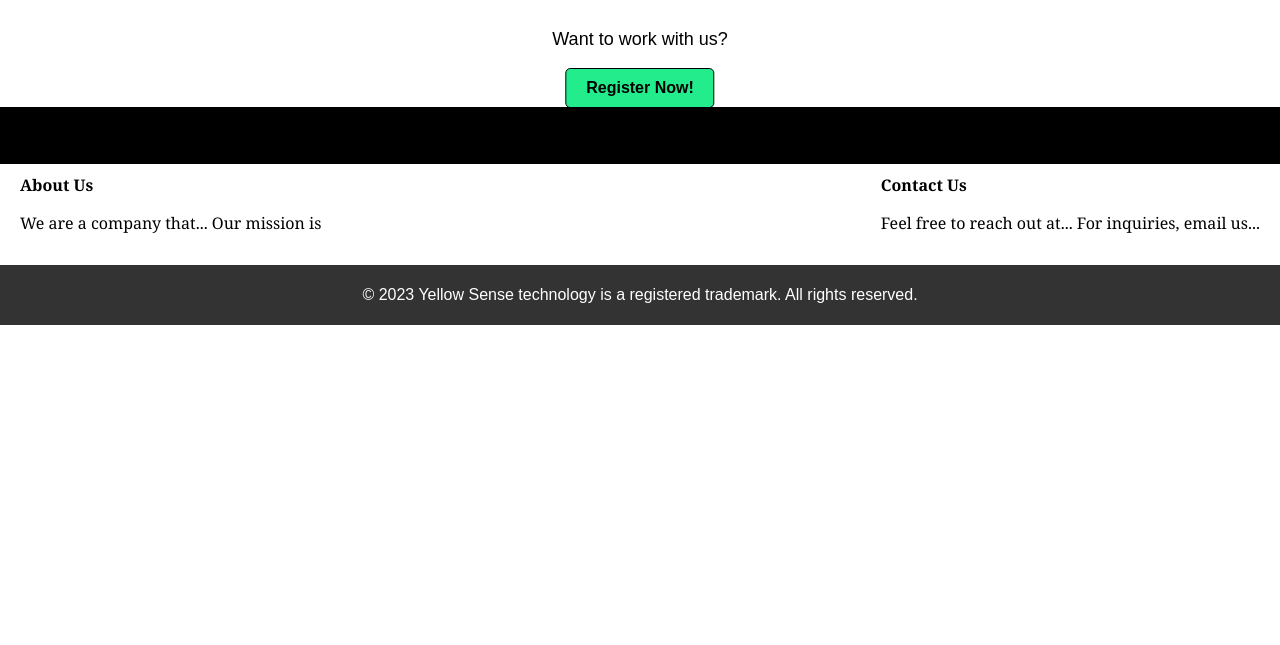
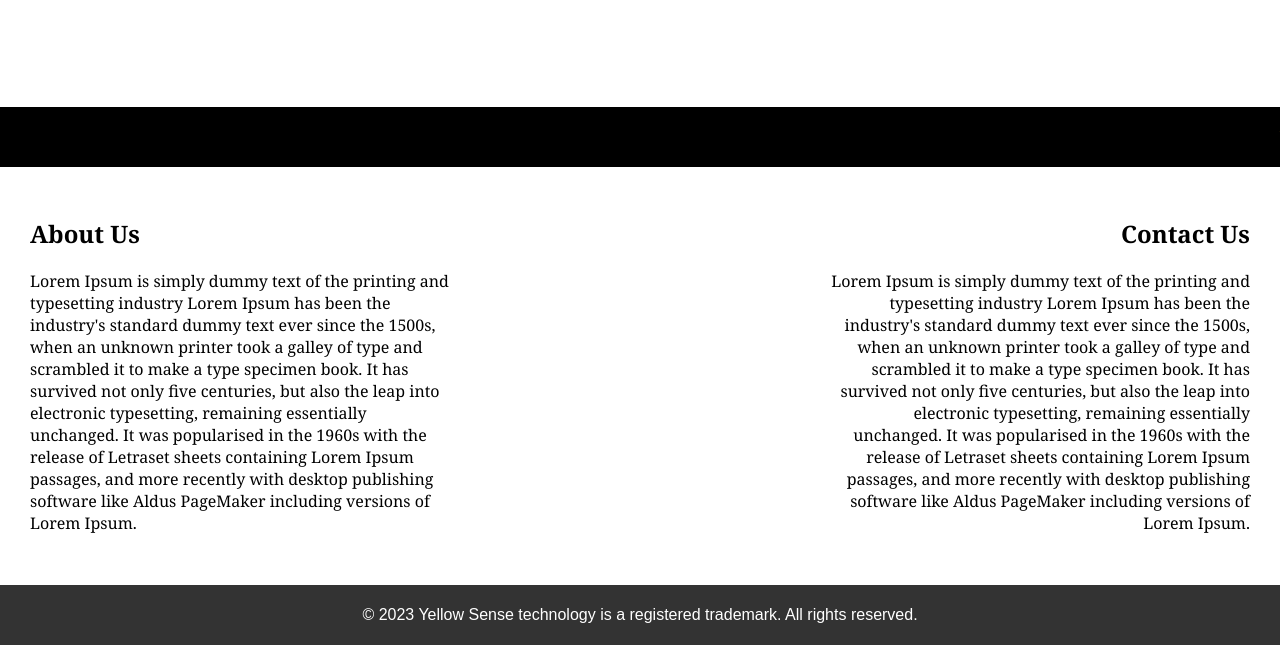
Before and after one commit to prakhaarr/BookingWeb, a plain HTML site: page index.html in a window 1280 px wide. Shown: the part 542-1187 px from the top of the page. Before the commit the page ends 867 px from the top, so only its background shows below. Drawn offline with nearby package versions, Linux system fonts and the light colour scheme.

Commit message:
Add files via upload

```diff
--- a/index.html
+++ b/index.html
@@ -36,7 +36,7 @@
         }
     </script>
 
-    <!-- Kashish -->
+
     <div class="center-text">
         <p>Want to work with us?</p>
         <button class="register-button" onclick="redirectToRegisterNow()">Register Now!</button>
@@ -47,7 +47,7 @@
         }
     </script>
 
-    <!-- Kashish -->
+
     <div class="download-app-container">
         <p class="download-app-text">Download our app now</p>
     </div>
@@ -108,22 +108,42 @@
     </div>
 
     <footer>
-        <div class="footer-section">
-            <div class="footer-title" id="about-div">About Us</div>
-            <div class="footer-description">
-                <p>We are a company that...
-                    Our mission is
-                </p>
-
+        <div class="footer">
+            <div class="section about-us">
+                <h2>About Us</h2>
+                <div class="left">
+                    <p>Lorem Ipsum is simply dummy text of the printing and typesetting industry Lorem Ipsum has been
+                        the
+                        industry's standard
+                        dummy text ever since the 1500s, when an unknown printer took a galley of type and scrambled it
+                        to
+                        make a type specimen
+                        book. It has survived not only five centuries, but also the leap into electronic typesetting,
+                        remaining essentially
+                        unchanged. It was popularised in the 1960s with the release of Letraset sheets containing Lorem
+                        Ipsum passages, and more
+                        recently with desktop publishing software like Aldus PageMaker including versions of Lorem
+                        Ipsum.
+                    </p>
+                </div>
             </div>
-        </div>
-        <div class="footer-section">
-            <div class="footer-title" id="contact-div">Contact Us</div>
-            <div class="footer-description">
-                <p>Feel free to reach out at...
-                    For inquiries, email us...
-                </p>
-
+            <div class="section contact-us">
+                <h2>Contact Us</h2>
+                <div class="right">
+                    <p>Lorem Ipsum is simply dummy text of the printing and typesetting industry Lorem Ipsum has been
+                        the
+                        industry's standard
+                        dummy text ever since the 1500s, when an unknown printer took a galley of type and scrambled it
+                        to
+                        make a type specimen
+                        book. It has survived not only five centuries, but also the leap into electronic typesetting,
+                        remaining essentially
+                        unchanged. It was popularised in the 1960s with the release of Letraset sheets containing Lorem
+                        Ipsum passages, and more
+                        recently with desktop publishing software like Aldus PageMaker including versions of Lorem
+                        Ipsum.
+                    </p>
+                </div>
             </div>
         </div>
 
--- a/styles.css
+++ b/styles.css
@@ -76,7 +76,10 @@ nav a:hover {
 }
 
 .custom-text {
-    font-family: "Crima", sans-serif;
+    font-family: Georgia,
+        'Times New Roman',
+        Times,
+        serif;
     font-size: 68px;
 }
 
@@ -105,7 +108,10 @@ nav a:hover {
 .book-now-button {
     background-color: #FFEC21;
     color: black;
-    border: 1px solid black;
+    box-shadow: 5px 5px 0px 0px rgba(0, 0, 0, 1);
+    /* Adjust the shadow properties */
+    transition: transform 0.2s, box-shadow 0.2s;
+    /* Adding a transition effect */
     /* Add a 1px black border */
     padding: 10px 20px;
     border-radius: 5px;
@@ -121,11 +127,15 @@ nav a:hover {
 }
 
 .book-now-button:hover {
-    background-color: #333;
+    /* background-color: #333;
     /* Change background color on hover */
-    color: white;
+    /* color: white; */
     transform: scale(1.02);
     border-color: #333;
+    transform: translate(2px, 2px);
+    /* Adjust the position on hover */
+    box-shadow: 7px 7px 0px 0px rgba(0, 0, 0, 1);
+    /* Adjust the shadow on hover */
     /* Change border color on hover */
 }
 
@@ -214,7 +224,10 @@ img {
 .marquee-text {
     color: #FFBB1E;
     /* Same color as the header */
-    font-family: "Crima", sans-serif;
+    font-family: Georgia,
+        'Times New Roman',
+        Times,
+        serif;
     font-size: 18px;
     white-space: nowrap;
     animation: marquee 30s linear infinite;
@@ -234,7 +247,7 @@ img {
 
 .center-text {
     position: absolute;
-    bottom: 150px;
+    bottom: 270px;
     /* Adjust the value to move it above the bottom */
     left: 50%;
     transform: translateX(-50%);
@@ -249,7 +262,11 @@ img {
 .register-button {
     background-color: #22EC8B;
     color: #000000;
-    border: 1px solid black;
+    box-shadow: 5px 5px 0px 0px rgba(0, 0, 0, 1);
+    /* Adjust the shadow properties */
+    transition: transform 0.2s, box-shadow 0.2s;
+    /* Adding a transition effect */
+    /* Add a 1px black border */
     padding: 10px 20px;
     border-radius: 5px;
     font-size: 16px;
@@ -260,9 +277,12 @@ img {
 }
 
 .register-button:hover {
-    background-color: #000000;
-    color: #ffffff;
+    /* background-color: #000000;
+    color: #ffffff; */
     transform: scale(1.05);
+    transform: translate(2px, 2px);
+    /* Adjust the position on hover */
+    box-shadow: 7px 7px 0px 0px rgba(0, 0, 0, 1);
 }
 
 .download-app-text {
@@ -296,13 +316,13 @@ img {
     color: #000000;
     display: flex;
     margin-left: 250px;
-    margin-top: -675px;
+    margin-top: -870px;
 }
 
 .container h1 {
     font-size: 68px;
     font-weight: 600;
-    font-family: "Crima", sans-serif;
+    font-family: Georgia, 'Times New Roman', Times, serif;
 }
 
 #move {
@@ -314,29 +334,28 @@ img {
 /* THIS IS BOOK NOW PAGE  */
 
 
-footer {
+.footer {
+    color: black;
     font-family: Georgia, 'Times New Roman', Times, serif;
-    color: black;
-    padding: 10px 20px;
+    padding: 20px;
     display: flex;
     justify-content: space-between;
+    align-items: flex-start;
 }
 
-.footer-left,
-.footer-right {
+.section {
     flex: 1;
+    padding: 10px;
 }
 
-.footer-title {
-    font-weight: bold;
+.about-us {
+    text-align: left;
+    padding: 10px;
 }
 
-.footer-description {
-    margin-top: 5px;
-}
-
-.footer-right {
+.contact-us {
     text-align: right;
+    padding: 10px;
 }
 
 .foot-panel3 {
@@ -351,3 +370,15 @@ footer {
     text-align: center;
     margin-top: 5px;
 }
+
+.left {
+    margin-right: 180px;
+}
+
+.right {
+    margin-left: 180px;
+}
+
+#contact-div {
+    margin-left: 600px;
+}
```
Also changed, not shown: RegisterNow.html (+3 -3 lines).
